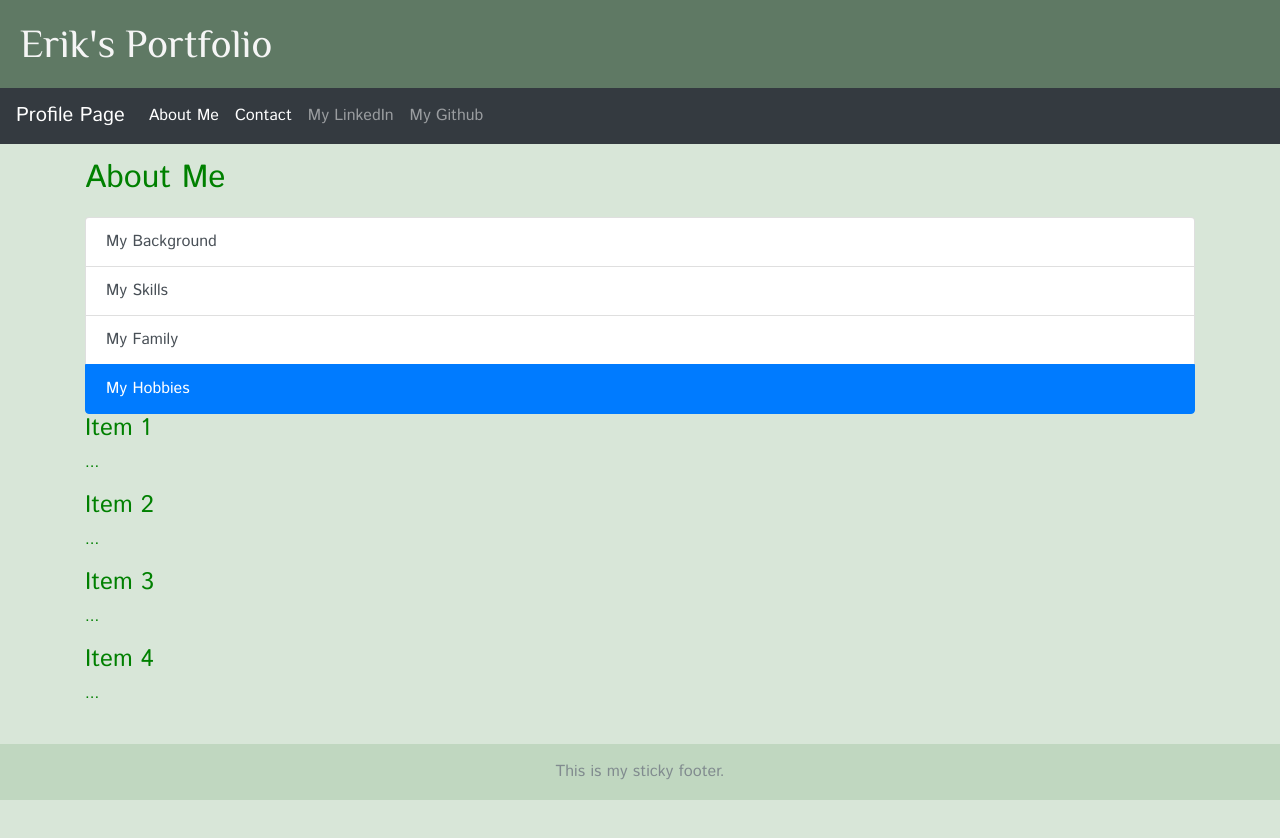
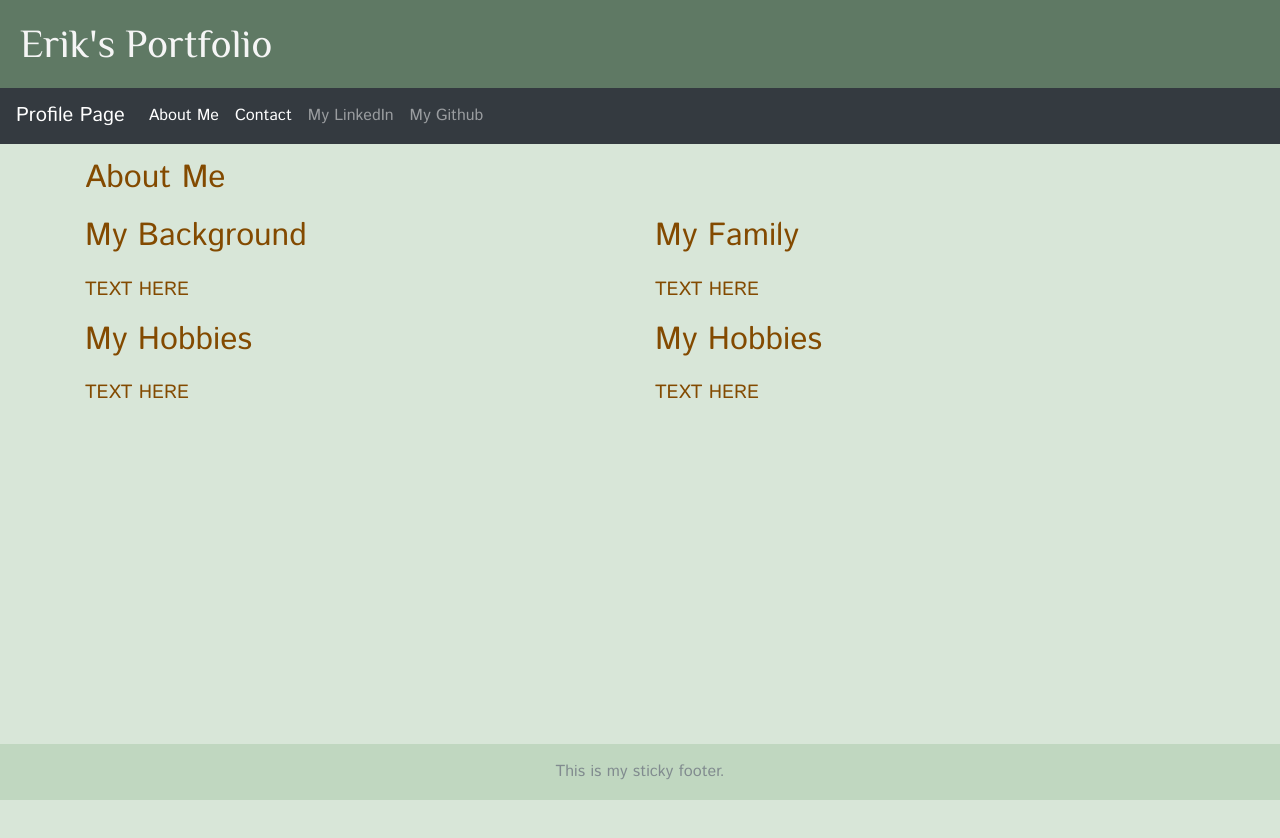
Before and after one commit to eh4git/Homework2, a plain HTML site: page aboutme.html in a window 1280 px wide. Drawn offline with nearby package versions, Linux system fonts and the light colour scheme; a web font is replaced by a local one.

Commit message:
Added notes with tutor and made changes to about me

```diff
--- a/Assets/CSS/style.css
+++ b/Assets/CSS/style.css
@@ -1,5 +1,9 @@
+
+p{
+    font-size: larger;
+}
 h1 {
-    font-family: 'Philosopher', sans-serif;
+  font-family: "Philosopher", sans-serif;
   color: whitesmoke;
   background-color: rgba(57, 85, 63, 0.753);
   margin-bottom: 0;
@@ -8,7 +12,7 @@ h1 {
 
 body {
   background-color: rgb(216, 230, 216);
-    font-family: 'Istok Web', sans-serif;
+  font-family: "Istok Web", sans-serif;
 }
 h2 {
   margin-bottom: 20px;
@@ -17,7 +21,7 @@ img {
   min-width: 100%;
 }
 .container {
-    color: green;
+  color: rgb(131, 74, 0);
   margin-top: 15px;
   margin-bottom: 60px;
   height: 650px;
@@ -36,20 +40,19 @@ img {
   margin-bottom: 15px;
   margin-top: 15px;
 }
+.top-left-card {
+    padding: 0;
+}
 .top-right-card {
   background-color: rgb(187, 212, 187);
   padding: 30px;
 }
 .sub-col {
-
 }
 .wrapper {
   height: 650px;
   margin: auto;
-
   object-fit: contain;
-
-
 }
 .card-img-top {
   height: 358px;
@@ -61,21 +64,45 @@ img {
   left: 0;
   bottom: 0;
   width: 100%;
-    background-color: rgb(187,212,187);
+  background-color: rgb(187, 212, 187);
   color: whitesmoke;
   text-align: center;
   opacity: 0.8;
 }
 .contact-form {
-    font-family: 'Barlow Condensed';
+  font-family: "Barlow Condensed";
   color: whitesmoke;
   background-color: rgba(57, 85, 63, 0.753);
   padding: 40px;
-
+}
+.col-md-12 {
+    padding-left: 0;
+    padding-right: 0;
+}
+.aboutmetext .col-md-6 {
+    background-color: rgba(57, 85, 63, 0.753);
 }
 @media screen and (min-width: 576px) {
-body{
+  body {
     margin: 0;
     padding: 0;
   }
 }
+
+/*tutoring css (set divs to have images as backgrounds)*/
+/* body .carousel-item > .d-block.w-100 {
+  height: 500px;
+  background-size: cover;
+  background-repeat: no-repeat;
+  background-position: 0 center;
+}
+
+body .carousel-item:nth-child(1) .d-block.w-100 {
+  transform: rotate(90deg);
+}
+
+.carousel-fade .carousel-item {
+  display: flex;
+  flex-direction: column;
+  align-items: center;
+} */
--- a/aboutme.html
+++ b/aboutme.html
@@ -44,7 +44,8 @@
       <!--Start of Grid Layout-->
     <div class="container">
         <h2>About Me</h1>
-        <div class="row">
+        <!--**Possible Addition**-->
+            <!-- <div class="row">
             <div class="col-md-12">
 
                 <div id="list-example" class="list-group">
@@ -54,15 +55,29 @@
                     <a class="list-group-item list-group-item-action" href="#list-item-4">My Hobbies</a>
                   </div>
                   <div data-spy="scroll" data-target="#list-example" data-offset="0" class="scrollspy-example">
-                    <h4 id="list-item-1">Item 1</h4>
+                    <h4 id="list-item-1">My Background/h4>
                     <p>...</p>
-                    <h4 id="list-item-2">Item 2</h4>
+                    <h4 id="list-item-2">My Skills</h4>
                     <p>...</p>
-                    <h4 id="list-item-3">Item 3</h4>
+                    <h4 id="list-item-3">My Family</h4>
                     <p>...</p>
-                    <h4 id="list-item-4">Item 4</h4>
+                    <h4 id="list-item-4">My Hobbies</h4>
                     <p>...</p>
                   </div>
+            </div>
+        </div> -->
+        <div class="row">
+            <div class="aboutmetext col-md-6">
+                <h2>My Background</h2>
+                <p>TEXT HERE</p>
+                <h2>My Hobbies</h2>
+                <p>TEXT HERE</p>
+            </div>
+            <div class="aboutmetext col-md-6">
+                <h2>My Family</h2>
+                <p>TEXT HERE</p>
+                <h2>My Hobbies</h2>
+                <p>TEXT HERE</p>
             </div>
         </div>
     </div>
```
Also changed, not shown: contact.html (+1 -0 lines), index.html (+1 -1 lines). Lines whose indentation alone changed are shown as unchanged.
